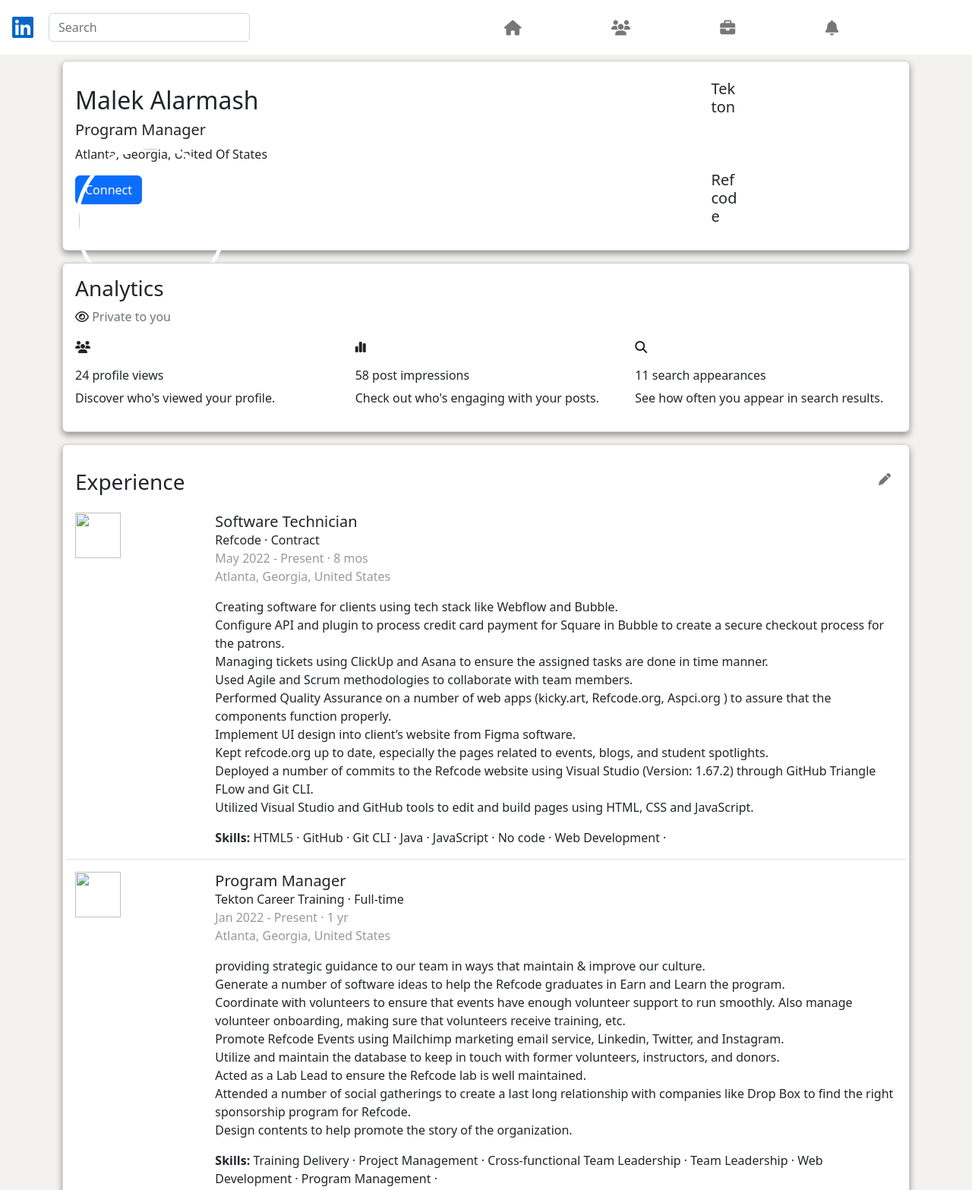
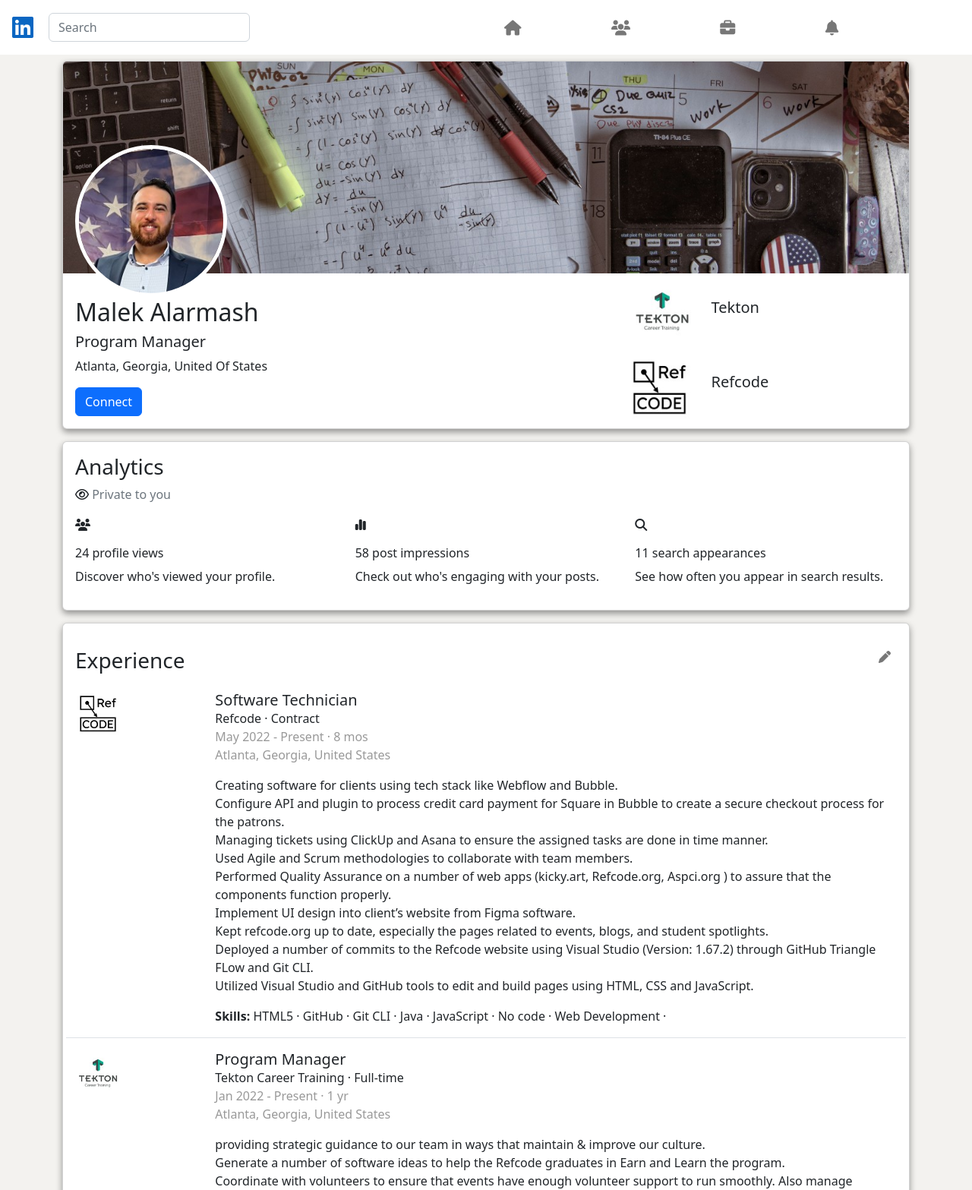
Before and after one commit to Malekalarmash/Linkedin-page, a plain HTML site: page index.html in a window 1280 px wide. Shown: the top 1567 px of the page at 76% size. Drawn offline with nearby package versions, Linux system fonts and the light colour scheme; files that its build step writes are made by us from their sources; some icons are missing.

Commit message:
fixing photos

```diff
--- a/index.html
+++ b/index.html
@@ -6,7 +6,7 @@
     <meta name="viewport" content="width=device-width, initial-scale=1.0">
     <link href="https://cdn.jsdelivr.net/npm/bootstrap@5.2.3/dist/css/bootstrap.min.css" rel="stylesheet" integrity="sha384-rbsA2VBKQhggwzxH7pPCaAqO46MgnOM80zW1RWuH61DGLwZJEdK2Kadq2F9CUG65" crossorigin="anonymous">
     <script src="https://kit.fontawesome.com/b1ca025bce.js" crossorigin="anonymous"></script>
-    <link rel="stylesheet" href="../style/profile.css">
+    <link rel="stylesheet" href="./profile.css">
 
     <title>Linkedin Profile</title>
 </head>
@@ -45,11 +45,11 @@
     <div class="container" style="background-color: #f3f2ef;">
         <!-- The banner  -->
         <div class="card mb-3" style="width: 100%;">
-            <img class="card-img-top img-fluid" src="../../assets/header.jpeg" alt="">
+            <img class="card-img-top img-fluid" src="./header.jpeg" alt="">
             <div class="row">
                 <div class="col-6">
                     <div class="card-body">
-                        <img id="bio-img" class="img-fluid"src="../../assets/linkedin-profile-photo.jpeg" style="border-radius: 50%; border: 5px solid white; position: absolute; bottom: 170px;" alt="">
+                        <img id="bio-img" class="img-fluid"src="./linkedin-profile-photo.jpeg" style="border-radius: 50%; border: 5px solid white; position: absolute; bottom: 170px;" alt="">
                         <h2 class="card-title mt-3"> Malek Alarmash</h2>
                         <h5 class="card-title"> Program Manager</h5>
                         <p class="card-text">Atlanta, Georgia, United Of States</p>
@@ -59,7 +59,7 @@
                 <div class="col-6 d-flex flex-column justify-content-center align-items-center">
                     <div class="row d-flex align-items-between mb-3">
                         <div class="col-6 ">
-                            <img class="img-fluid" src="../../assets/tekton-logo.jpeg" alt="">
+                            <img class="img-fluid" src="./tekton-logo.jpeg" alt="">
                         </div>
                         <div class="col-6 ">
                             <span class="m-3"><h5>Tekton</h5></span>
@@ -67,7 +67,7 @@
                     </div>
                     <div class="row d-flex align-items-between">
                         <div class="col-6">
-                            <img class="img-fluid" src="../../assets/refcode-sybmol.jpeg" alt="" style="">
+                            <img class="img-fluid" src="./refcode-sybmol.jpeg" alt="" style="">
                         </div>
                         <div class="col-6">
                             <span class="m-3"><h5>Refcode</h5></span>
@@ -118,7 +118,7 @@
                 </div>
                 <div class="row">
                     <div class="col-2">
-                        <img src="../../assets/refcode-sybmol.jpeg" style="width: 60px; height: 60px;" alt="">
+                        <img src="./refcode-sybmol.jpeg" style="width: 60px; height: 60px;" alt="">
                     </div>
                     <div class="col-10">
                         <h5 style="margin: 0%;">Software Technician</h5>
@@ -149,7 +149,7 @@
                 </div>
                 <div class="row">
                     <div class="col-2">
-                        <img src="../../assets/tekton-logo.jpeg" style="width: 60px; height: 60px;" alt="">
+                        <img src="./tekton-logo.jpeg" style="width: 60px; height: 60px;" alt="">
                     </div>
                     <div class="col-10 ">
                         <h5 style="margin: 0%;">Program Manager</h5>
@@ -178,7 +178,7 @@
                 </div>
                 <div class="row">
                     <div class="col-2">
-                        <img src="../../assets/boruboru-logo.jpeg" style="width: 60px; height: 60px;" alt="">
+                        <img src="./boruboru-logo.jpeg" style="width: 60px; height: 60px;" alt="">
                     </div>
                     <div class="col-10 ">
                         <h5 style="margin: 0%;">Assistant Manager</h5>
@@ -210,7 +210,7 @@
                 <div class="row">
                     <div class="col-6">
                       <div class="card lastcard">
-                        <img class="card-img-top img-fluid" src="../../assets/code2.png" alt="">
+                        <img class="card-img-top img-fluid" src="./code2.png" alt="">
                         <div class="card-body">
                             <h4 class="card-title">Skills</h4>
                             <ul class="card-text">
@@ -229,7 +229,7 @@
                     </div>
                     <div class="col-6 d-flex align-items-start justify-content-center">
                         <div class="card lastcard ">
-                            <img class="card-img-top img-fluid" src="../../assets/code.png" alt="">
+                            <img class="card-img-top img-fluid" src="./code.png" alt="">
                             <div class="card-body">
                                 <h4 class="card-title">Check My GitHub</h4>
                                 <a style="text-decoration: none; color: black;" href="https://github.com/Malekalarmash/malekalarmash.github.io/blob/main/JS/index.js"><p class="card-text">Click Here to see my GitHub Code</p></a>
```
